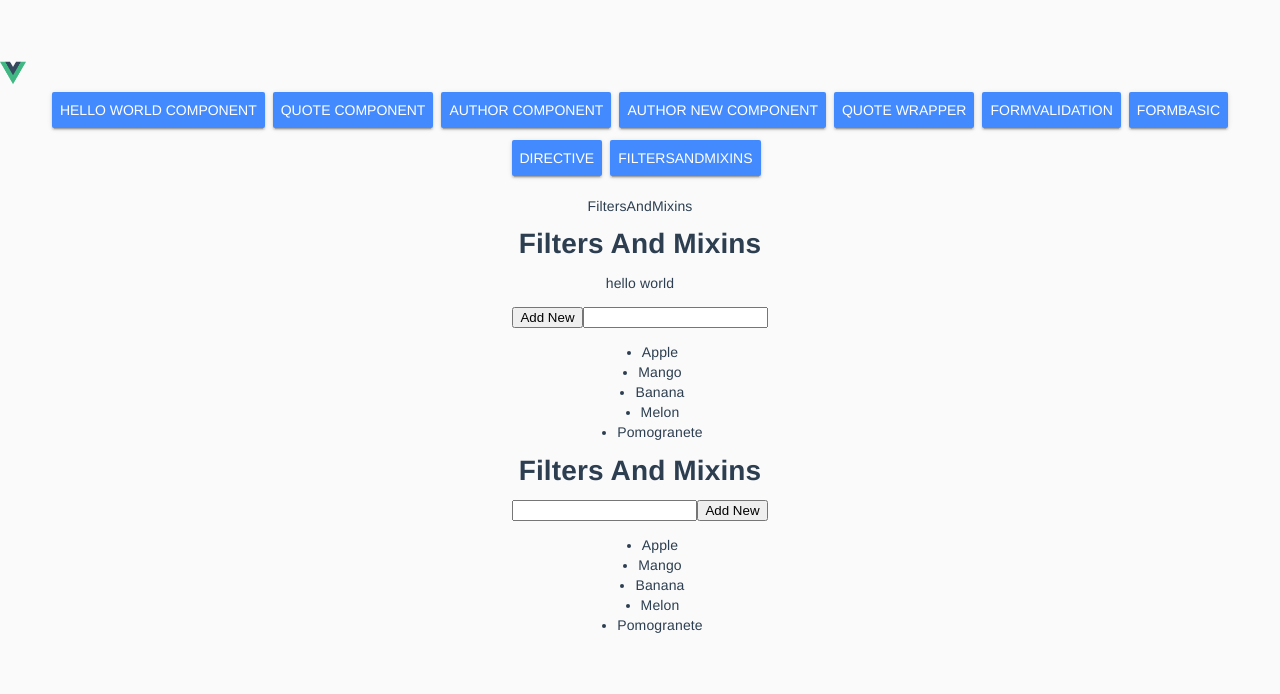
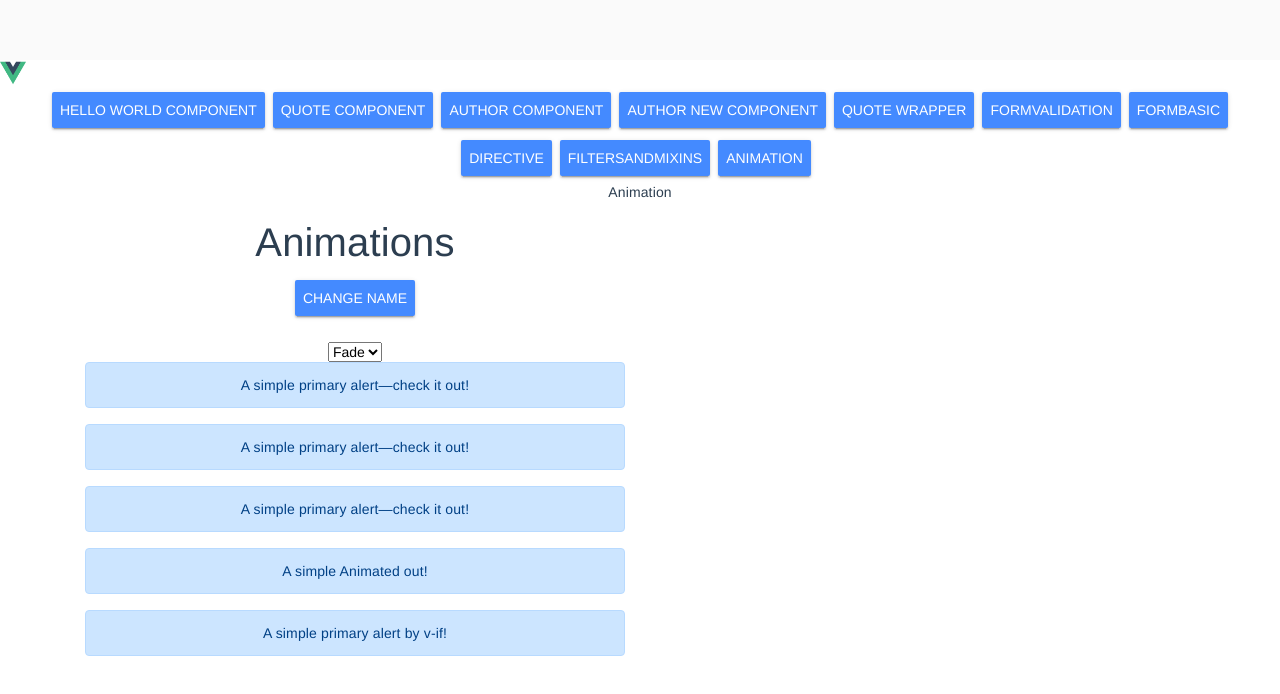
Before and after one commit to hezaltin/Vue-work-flow, a Vue app: page / in a window 1280 px wide. Shown: the top 694 px of the page. Built offline with nearby package versions, Linux system fonts and the light colour scheme.

Commit message:
vue-transistion-component

```diff
--- a/public/index.html
+++ b/public/index.html
@@ -1,17 +1,53 @@
 <!DOCTYPE html>
 <html lang="en">
   <head>
-    <meta charset="utf-8">
-    <meta http-equiv="X-UA-Compatible" content="IE=edge">
-    <meta name="viewport" content="width=device-width,initial-scale=1.0">
-    <link rel="icon" href="<%= BASE_URL %>favicon.ico">
-    <link rel="stylesheet" href="//fonts.googleapis.com/css?family=Roboto:400,500,700,400italic|Material+Icons">
-    <link rel="stylesheet" type="text/css" href="//fonts.googleapis.com/css?family=Dancing+Script" />
+    <meta charset="utf-8" />
+    <meta http-equiv="X-UA-Compatible" content="IE=edge" />
+    <meta name="viewport" content="width=device-width,initial-scale=1.0" />
+    <link rel="icon" href="<%= BASE_URL %>favicon.ico" />
+    <link
+      rel="stylesheet"
+      href="//fonts.googleapis.com/css?family=Roboto:400,500,700,400italic|Material+Icons"
+    />
+    <link
+      rel="stylesheet"
+      type="text/css"
+      href="//fonts.googleapis.com/css?family=Dancing+Script"
+    />
+    <link
+      rel="stylesheet"
+      href="https://stackpath.bootstrapcdn.com/bootstrap/4.4.1/css/bootstrap.min.css"
+      integrity="sha384-Vkoo8x4CGsO3+Hhxv8T/Q5PaXtkKtu6ug5TOeNV6gBiFeWPGFN9MuhOf23Q9Ifjh"
+      crossorigin="anonymous"
+    />
+    <link
+      rel="stylesheet"
+      href="https://cdnjs.cloudflare.com/ajax/libs/animate.css/4.0.0/animate.min.css"
+    />
     <title><%= htmlWebpackPlugin.options.title %></title>
   </head>
   <body>
+    <script
+      src="https://code.jquery.com/jquery-3.4.1.slim.min.js"
+      integrity="sha384-J6qa4849blE2+poT4WnyKhv5vZF5SrPo0iEjwBvKU7imGFAV0wwj1yYfoRSJoZ+n"
+      crossorigin="anonymous"
+    ></script>
+    <script
+      src="https://cdn.jsdelivr.net/npm/popper.js@1.16.0/dist/umd/popper.min.js"
+      integrity="sha384-Q6E9RHvbIyZFJoft+2mJbHaEWldlvI9IOYy5n3zV9zzTtmI3UksdQRVvoxMfooAo"
+      crossorigin="anonymous"
+    ></script>
+    <script
+      src="https://stackpath.bootstrapcdn.com/bootstrap/4.4.1/js/bootstrap.min.js"
+      integrity="sha384-wfSDF2E50Y2D1uUdj0O3uMBJnjuUD4Ih7YwaYd1iqfktj0Uod8GCExl3Og8ifwB6"
+      crossorigin="anonymous"
+    ></script>
     <noscript>
-      <strong>We're sorry but <%= htmlWebpackPlugin.options.title %> doesn't work properly without JavaScript enabled. Please enable it to continue.</strong>
+      <strong
+        >We're sorry but <%= htmlWebpackPlugin.options.title %> doesn't work
+        properly without JavaScript enabled. Please enable it to
+        continue.</strong
+      >
     </noscript>
     <div id="app"></div>
     <!-- built files will be auto injected -->
--- a/src/App.vue
+++ b/src/App.vue
@@ -35,6 +35,11 @@
       @click="selectedComponent ='FiltersAndMixins'"
     >FiltersAndMixins</md-button>
 
+    <md-button
+      class="md-raised md-primary"
+      @click="selectedComponent ='Animation'"
+    >Animation</md-button>
+
     <p>{{selectedComponent}}</p>
     <keep-alive>
       <component :is="selectedComponent">
@@ -64,6 +69,7 @@ import FormValidation from './components/form-controls-component/FormControls';
 import FormBasic from './components/form-controls-component/FormBasic';
 import Directive from './components/directives/Directive';
 import FiltersAndMixins from './components/filters-and-mixins/FiltersAndMixins'
+import Animation from './components/animations/Animation';
 
 export default {
   name: "App",
@@ -76,12 +82,13 @@ export default {
     FormValidation,
     FormBasic,
     Directive,
-    FiltersAndMixins
+    FiltersAndMixins,
+    Animation
   },
   data: () => {
     return {
       quoteText: "The Instance got created",
-      selectedComponent: "FiltersAndMixins"
+      selectedComponent: "Animation"
     };
   }
 };
--- /dev/null
+++ b/src/components/animations/Animation.vue
@@ -0,0 +1,93 @@
+<template>
+  <div class="container">
+    <div class="row">
+      <div class=" col-xs-12 col-sm-8 col-sm-offset-2 col-md-6 col-md-offset-3">
+        <h1>Animations</h1>
+        <md-button class="md-raised md-primary" @click="show=!show">Change Name</md-button>
+        <br><br>
+        <select v-model="dynamicName">
+            <option value="fade">Fade</option>
+            <option value="slide">Slide</option>
+        </select>
+        <br<br>
+        <transition :name="dynamicName" appear>
+             <div class="alert alert-primary" role="alert" v-if="show">A simple primary alert—check it out!</div>
+        </transition>
+        <transition :name="dynamicName" type="animation" appear>
+             <div class="alert alert-primary" role="alert" v-if="show">A simple primary alert—check it out!</div>
+        </transition>
+        <transition :name="dynamicName" type="animation" appear>
+             <div class="alert alert-primary" role="alert" v-if="show">A simple primary alert—check it out!</div>
+        </transition>
+        <transition enter-active-class="animate__animated animate__bounce" leave-active-class="animate__animated  animate__shakeX">
+             <div class="alert alert-primary" role="alert" v-if="show">A simple Animated out!</div>
+        </transition>
+
+        <transition :name="dynamicName" mode="out-in">
+             <div class="alert alert-primary" role="alert" v-if="show" key="info">A simple primary alert by v-if!</div>
+              <div class="alert alert-warning" role="alert" v-else  key="warning">A simple primary alert by v-else!</div>
+        </transition>
+
+      </div>
+    </div>
+  </div>
+</template>
+
+<script>
+export default {
+  data() {
+    return {
+      show: true,
+      dynamicName:'fade'
+    };
+  }
+};
+</script>
+
+<style scoped>
+    .fade-enter{
+        opacity: 0;
+    }
+    .fade-enter-active{
+        transition: 1s;
+    }
+    .fade-leave{
+        /* opacity: 1; */
+    }
+    .fade-leave-active{
+        transition: 1s;
+        opacity: 0;
+    }
+    .slide-enter{
+        opacity: 0;
+    }
+    .slide-enter-active{
+        animation: slide-in 1s ease-out forwards;
+        transition: opacity .5s;
+    }
+    .slide-leave{
+        /* opacity: 1; */
+    }
+    .slide-leave-active{
+       animation:slide-out 1s ease-out forwards;
+       transition:opacity 3s;
+       opacity: 0;
+    }
+
+    @keyframes slide-in {
+        from {
+            transform: translateY(20px);
+        }
+        to {
+             transform: translateY(0);
+        }
+    }
+     @keyframes slide-out {
+        from{
+            transform: translateY(0px);
+        }
+        to{
+             transform: translateY(20px);
+        }
+    }
+</style>
```
